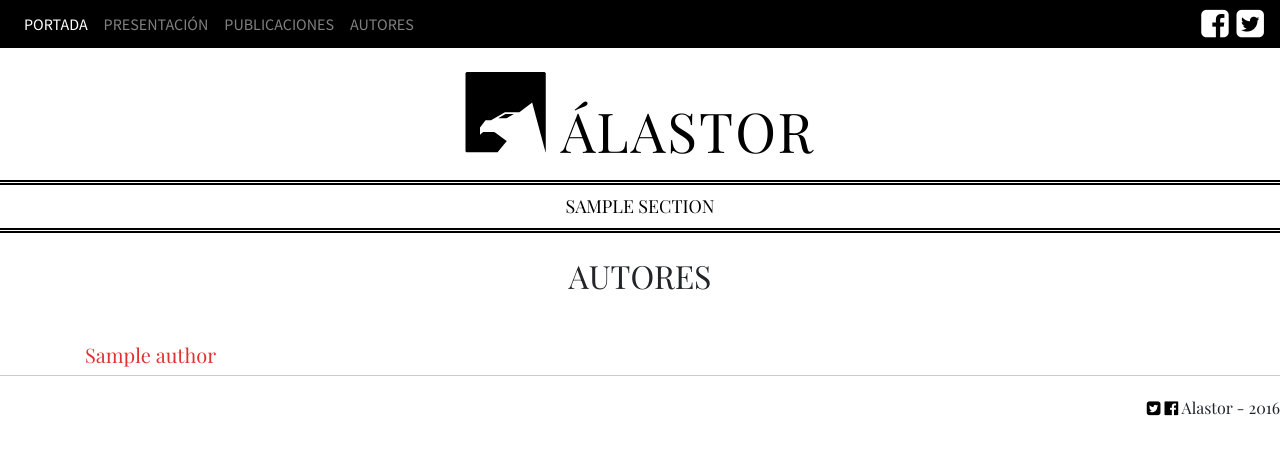
After one commit to YaderV/alastor, a Django app: page /autor/ in a window 1280 px wide. The commit adds this page. Shown: the top 455 px of the page. Run offline with Django 3.2, Linux system fonts and the light colour scheme; tables that the repository leaves empty hold one stand-in row (values such as "Sample post"); some libraries are stand-ins or nearby versions.

Commit message:
New author list

```diff
--- a/alastor/authors/urls.py
+++ b/alastor/authors/urls.py
@@ -1,8 +1,9 @@
 # -*- coding: utf-8 -*-
 from django.conf.urls import url
-from .views import AuthorDetailView
+from .views import AuthorDetailView, AuthoListView
 
 
 urlpatterns = [
+    url(r'^$', AuthoListView.as_view(), name='list'),
     url(r'^(?P<pk>[0-9]+)/$', AuthorDetailView.as_view(), name='detail'),
 ]
--- a/alastor/authors/views.py
+++ b/alastor/authors/views.py
@@ -1,5 +1,4 @@
-from django.shortcuts import render
-from django.views.generic import DetailView
+from django.views.generic import DetailView, ListView
 from .models import Author
 
 
@@ -11,3 +10,19 @@ class AuthorDetailView(DetailView):
     def get_queryset(self):
         qs = super(AuthorDetailView, self).get_queryset()
         return qs.prefetch_related('article_set')
+
+
+class AuthoListView(ListView):
+    model = Author
+    context_object_name = 'authors'
+    template_name = 'authors/list.html'
+
+    def get_context_data(self):
+        context = super().get_context_data()
+        context['authors_promoted'] = context['authors'].filter(
+            promote=True)
+
+        context['authors'] = context['authors'].exclude(
+            promote=True)
+
+        return context
--- a/alastor/static/css/project.css
+++ b/alastor/static/css/project.css
@@ -307,3 +307,6 @@ header #section-nav .navbar-nav a:hover {
   background-color: #fff;
   margin-top: -200px;
 }
+#author-list a {
+  color: #df3331;
+}
--- a/alastor/static/less/project.less
+++ b/alastor/static/less/project.less
@@ -369,3 +369,9 @@ header {
   background-color: #fff;
   margin-top: -200px;
 }
+
+#author-list {
+  a {
+    color: #df3331;
+  }
+}
--- /dev/null
+++ b/alastor/templates/authors/list.html
@@ -0,0 +1,22 @@
+{% extends "base.html" %}
+{% load thumbnail %}
+{% block content %}
+<article class="main-article">
+  <h2 class="text-center p-4 mb-4">AUTORES</h2>
+  <div class="container" id="author-list">
+    <div class="row">
+      {% for i in authors_promoted %}
+        <div class="col-lg-3 col-md-4 col-sm-6 col-xs-12">
+          <h5><a href="{% url 'authors:detail' i.id %}">{{ i.name|truncatechars:30 }}</a></h5>
+        </div>
+      {% endfor %}
+    </div>
+    <div class="row">
+      {% for i in authors %}
+        <div class="col-lg-3 col-md-4 col-sm-6 col-xs-12">
+          <h6><a href="{% url 'authors:detail' i.id %}">{{ i.name|truncatechars:30 }}</a></h6>
+        </div>
+      {% endfor %}
+    </div>
+  </div>
+  {% endblock %}
--- a/alastor/templates/base.html
+++ b/alastor/templates/base.html
@@ -39,10 +39,10 @@
               <li class="nav-item"><a class="nav-link text-uppercase active" href="/">Portada</a></li>
               <li class="nav-item"><a class="nav-link text-uppercase" href="/presentacion/">Presentación</a></li>
               <li class="nav-item"><a class="nav-link text-uppercase" href="{% url 'publications:index' %}">Publicaciones</a></li>
-              <li class="nav-item"><a class="nav-link text-uppercase" href="#">Autores</a></li>
+              <li class="nav-item"><a class="nav-link text-uppercase" href="{% url 'authors:list' %}">Autores</a></li>
+              <!--
               <li class="nav-item"><a class="nav-link text-uppercase" href="#">Lo último</a></li>
               <li class="nav-item"><a class="nav-link text-uppercase" href="#">La movida</a></li>
-              <!--
               <li class="nav-item dropdown d-none">
                 <a class="nav-link dropdown-toggle text-uppercase" href="#" id="section-dropdown" data-toggle="dropdown" aria-haspopup="true" aria-expanded="false">
                   Secciones
```
